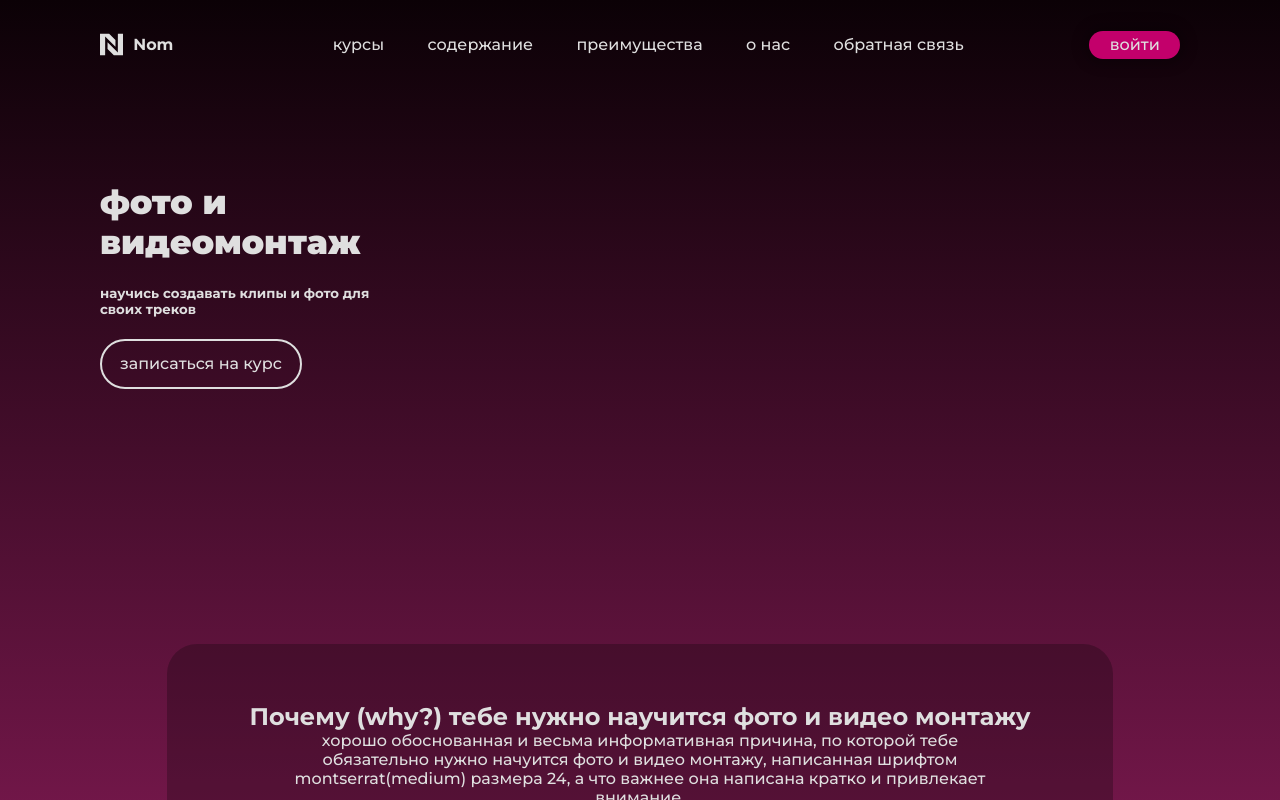
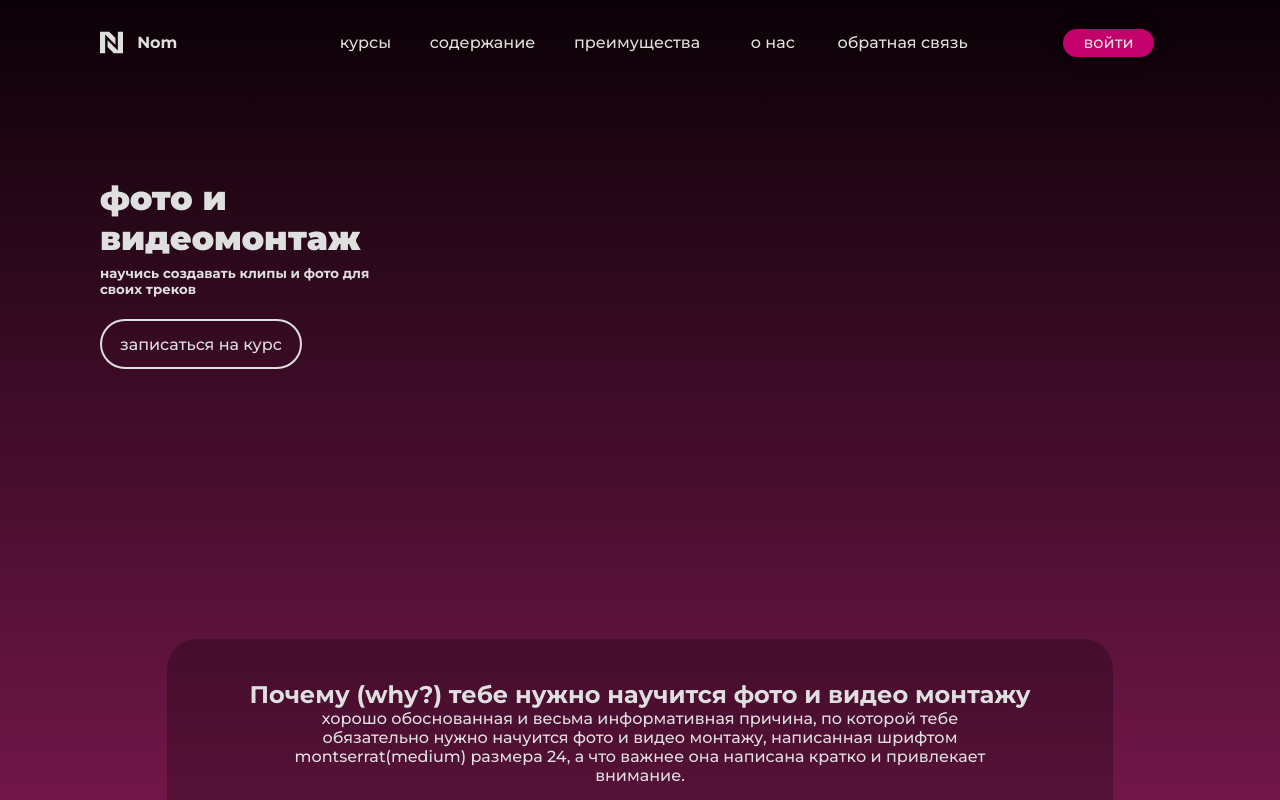
Before and after one commit to KPfromSainP/processing-musicians, a plain HTML site: page index.html in a window 1280 px wide. Shown: the top 800 px of the page. Drawn offline with Linux system fonts and the light colour scheme.

Commit message:
fixed pixels and text selection

```diff
--- a/index.html
+++ b/index.html
@@ -25,10 +25,10 @@
             <nav>
               <ul class="nav">
                 <li><a href="">курсы</a></li>
-                <li><a href="">содержание</a></li>
-                <li><a href="">преимущества</a></li>
-                <li><a href="">о нас</a></li>
-                <li><a href="">обратная связь</a></li>
+                <li style="  margin-left: 3.02vw;"><a href="">содержание</a></li>
+                <li style="  margin-left: 3.02vw;"><a href="">преимущества</a></li>
+                <li style="  margin-left: 3.96vw;"><a href="">о нас</a></li>
+                <li style="  margin-left: 3.33vw;"><a href="">обратная связь</a></li>
               </ul>
             </nav>
             <button type="button" class="login_button">войти</button>
--- a/styles/style.css
+++ b/styles/style.css
@@ -24,6 +24,10 @@ body::-webkit-scrollbar-thumb {
   border-radius: 0.21vw;
   border: 0.05vw solid rgba(0, 0, 0, 0);
 }
+::selection {
+  background: #832C5C; /* Цвет фона */
+  color: #fff; /* Цвет текста */
+ }
 
 .gradient-rectangle {
   background: linear-gradient(#0B0106, #7D1950, #853561, #7D1950, #33292E)
@@ -37,13 +41,12 @@ body::-webkit-scrollbar-thumb {
 }
 
 .header {
-  width: 100%;
-  margin: 0 auto;
   display: flex;
   justify-content:space-between;
   align-items: center;
   padding-top: 2.24vw;
-  box-sizing: border-box;
+  width: 82.34vw;
+  height: 2.19vw;
 }
 
 a {
@@ -83,6 +86,8 @@ img {
 h1 {
   font-weight: 900;
   font-size: 2.60vw; /* 50 px*/
+  margin-block-start: 0;
+  margin-block-end: 0.57vw;
 }
 
 h2 {
@@ -110,14 +115,18 @@ h3 {
 .cute-rectangle {
   display: grid;
   background-color: #00000040;
-  justify-content: center;
-  align-items: center;
+  /* justify-content: center; */
+  /* align-items: center; */
   border-radius: 2.34vw;
+}
+
+.nav {
+  margin-left: 12.66vw;
+  width: 49.17vw;
 }
 
 .nav>li {
   font-size: 1.25vw;
-  margin-left: 3.39vw;
   font-weight: 500;
 }
 .nav>li>a {
@@ -135,11 +144,11 @@ h3 {
 .logo_text {
   color: #DFDFDF;
   font-size: 1.25vw;
-  padding-left: 0.78vw;
+  padding-left: 1.09vw;
   font-weight: 700;
 }
 .login_button {
-  margin-left: 0.78vw;
+  margin-left: 7.34vw;
   padding-left: 0;
   padding-right: 0;
   font-family: "Montserrat", sans-serif;
@@ -202,6 +211,9 @@ h3 {
   /* width: 73.96vw; */
   height: 46.88vw;
 }
+.content-interest>h2 {
+  margin-top: 3.13vw;
+}
 .content-interest>p {
   padding-left: 7.81vw;
   padding-right: 7.81vw;
@@ -218,6 +230,9 @@ h3 {
 .wrap-our-courses {
   margin-top: 11.30vw;
   /* width: 73.96vw; */
+}
+.wrap-our-courses>h2 {
+  height: 2.81vw;
 }
 .choose-a-course{
   margin-top: 3.91vw;
@@ -236,7 +251,8 @@ h3 {
   display: block;
   width: 21.72vw;
   height: 6.20vw;
-  margin: 0.52vw auto;
+  margin: 0 auto;
+  margin-top: 0.52vw;
 }
 .logo-program-img{
   width: 5.21vw;
@@ -332,6 +348,9 @@ h3 {
 
 .our-advantages>h3 {
   padding-left: 0;
+  padding-right: 0;
+  padding-top: 0;
+  width: 100%;
   text-align: start;
   margin-top: 0.36vw;
 }
@@ -372,6 +391,9 @@ h3 {
   font-size: 1.04vw;
   font-weight: 500;
   margin-top: 1.15vw;
+  opacity: 75%;
+  width: 73.54vw;
+  line-height: 1.28;
 }
 .footer {
   display: grid;
@@ -382,7 +404,7 @@ h3 {
 
 .left-up-footer{ grid-area:g}
 .right-up-footer{ grid-area:j; justify-self:end}
-.down-footer{ grid-area:k; margin-top: 3.75vw;}
+.down-footer{ grid-area:k; /*margin-top: 3.75vw;*/}
 
 .left-up-footer > ul {
   width: 17.71vw;
@@ -393,8 +415,10 @@ h3 {
   font-size: 1.04vw;
   font-weight: 500;
   margin-bottom: 1.88vw;
+  align-items: center;
 }
 .right-up-footer {
   font-size: 1.88vw;
   font-weight: 900;
+  margin-bottom: 3.70vw;
 }
```
